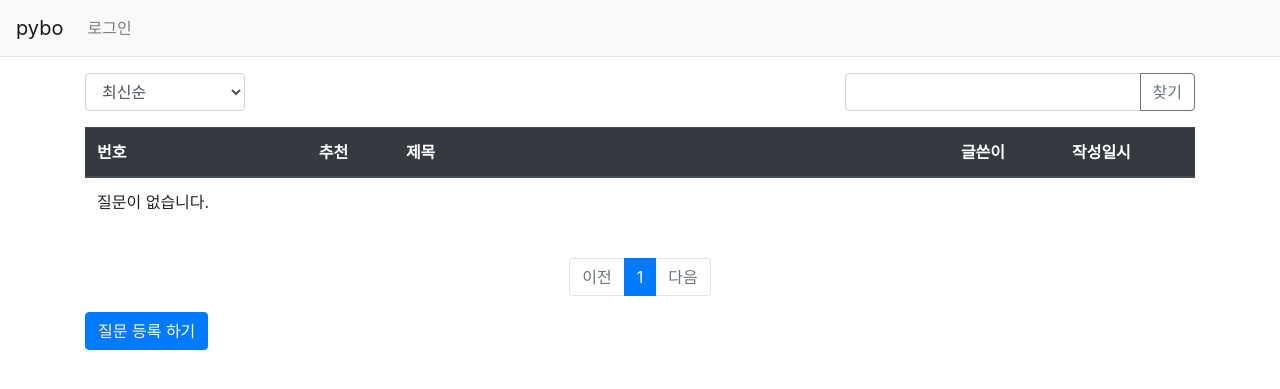
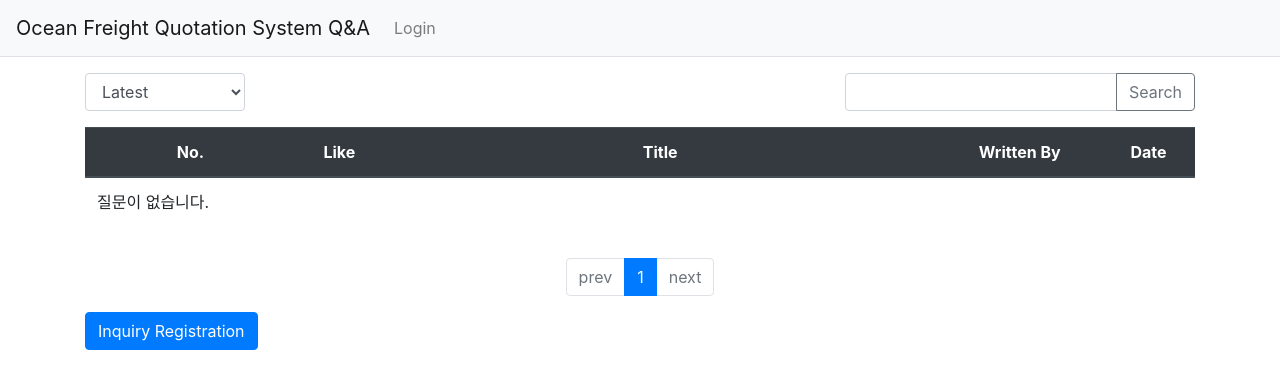
Before and after one commit to JakeMange/pybo, a Django app: page / in a window 1280 px wide. Shown: the top 389 px of the page. Run offline with Django 3.2, Linux system fonts and the light colour scheme; data that the repository does not hold is empty; some libraries are stand-ins or nearby versions.

Commit message:
게시판 질문 리스트 수정

```diff
--- a/pybo/views/base_views.py
+++ b/pybo/views/base_views.py
@@ -6,7 +6,7 @@ from django.core.paginator import Paginator
 from django.shortcuts import render, get_object_or_404
 from ..models import Question
 import logging
-logger = logging.getLogger('pybo')
+logger = logging.getLogger(__name__)
 
 
 # [21-12-15] views.py 파일 분리
--- a/templates/base.html
+++ b/templates/base.html
@@ -9,7 +9,7 @@
     <link rel="stylesheet" type="text/css" href="{% static 'bootstrap.min.css' %}">
     <!-- pybo CSS -->
     <link rel="stylesheet" type="text/css" href="{% static 'style.css' %}">
-    <title>Hello, pybo 211216!!!!!! </title>
+    <title>Ocean Freight Quotation System</title>
 </head>
 <body>
 <!-- 기본 템플릿 안에 삽입될 내용 Start -->
--- a/templates/navbar.html
+++ b/templates/navbar.html
@@ -1,6 +1,6 @@
 <!-- [21-12-13] 내비게이션바 -->
 <nav class="navbar navbar-expand-lg navbar-light bg-light border-bottom">
-   <a class ="navbar-brand" href="{% url 'pybo:index' %}" >pybo</a>
+   <a class ="navbar-brand" href="{% url 'pybo:index' %}" >Ocean Freight Quotation System Q&A</a>
    <button class="navbar-toggler ml-auto" type="button" data-toggle="collapse"
            data-target="#navbarNav" aria-controls="navbarNav"
            aria-expanded="false" aria-label="Toggle navigation">
@@ -11,9 +11,9 @@
            <li class="nav-item">
             {% if user.is_authenticated %}
                <a class="nav-link" href="{% url 'common:logout' %}">
-               {{ user.username }} 로그아웃</a>
+               {{ user.username }} Logout</a>
                {% else %}
-               <a class="nav-link" href="{% url 'common:login' %}">로그인</a>
+               <a class="nav-link" href="{% url 'common:login' %}">Login</a>
                {% endif %}
            </li>
        </ul>
--- a/templates/pybo/question_list.html
+++ b/templates/pybo/question_list.html
@@ -7,32 +7,32 @@
         <div class="col-2">
             <select class="form-control so">
                 <option value="recent" {% if so == 'recent' %}selected{% endif %}>
-                    최신순
+                    Latest
                 </option>
                 <option value="recommend" {% if so == 'recommend' %}selected{% endif %}>
-                    추천순
+                    Recommened
                 </option>
                 <option value="popular" {% if so == 'popular' %}selected{% endif %}>
-                    인기순
+                    Popular
                 </option>
             </select>
         </div>
         <div class="col-4 input-group">
             <input type="text" class="form-control kw" value="{{ kw|default_if_none:'' }}">
             <div class="input-group-append">
-                <button class="btn btn-outline-secondary" type="button" id="btn_search">찾기</button>
+                <button class="btn btn-outline-secondary" type="button" id="btn_search">Search</button>
             </div>
         </div>
     </div>
     <table class="table">
         <thead>
         <tr class ="thead-dark">
-            <th>번호</th>
-            <th>추천</th>
-            <th style="width:50%">제목</th>
+            <th class="text-center">No.</th>
+            <th class="text-center">Like</th>
+            <th style="width:50%" class="text-center">Title</th>
             <!--  [21-12-14] 글쓴이 추가 -->
-            <th>글쓴이</th>
-            <th>작성일시</th>
+            <th class="text-center">Written By</th>
+            <th class="text-center">Date</th>
         </tr>
         </thead>
         <tbody>
@@ -77,12 +77,12 @@
         {% if question_list.has_previous %}
         <li class="page-item">
             <a class="page-link" data-page="{{ question_list.previous_page_number }}" href="#">
-            이전</a>
+            prev</a>
         </li>
         {% else %}
             <li class="page-item disabled">
             <a class="page-link" tabindex="-1" aria-disabled="true" href="#">
-            이전</a>
+            prev</a>
         </li>
         {% endif %}
     <!-- 페이지 리스트  -->
@@ -103,17 +103,17 @@
     {% if question_list.has_next %}
     <li class="page-item">
         <a class="page-link" data-page="{{ question_list.next_page_number }}" href="#">
-        다음</a>
+        next</a>
     </li>
     {% else %}
     <li class="page-item disabled">
         <a class="page-link" tabindex="-1" aria-disabled="true" href="#">
-        다음</a>
+        next</a>
     </li>
     {% endif %}
     </ul>
   <!--  페이징 처리 끝  -->
-    <a href="{% url 'pybo:question_create' %}" class="btn btn-primary">질문 등록 하기</a>
+    <a href="{% url 'pybo:question_create' %}" class="btn btn-primary">Inquiry Registration</a>
 </div>
 <form id="searchForm" method="get" action="{% url 'index' %}">
     <input type="hidden" id="kw" name="kw" value="{{ kw|default_if_none:'' }}">
```
